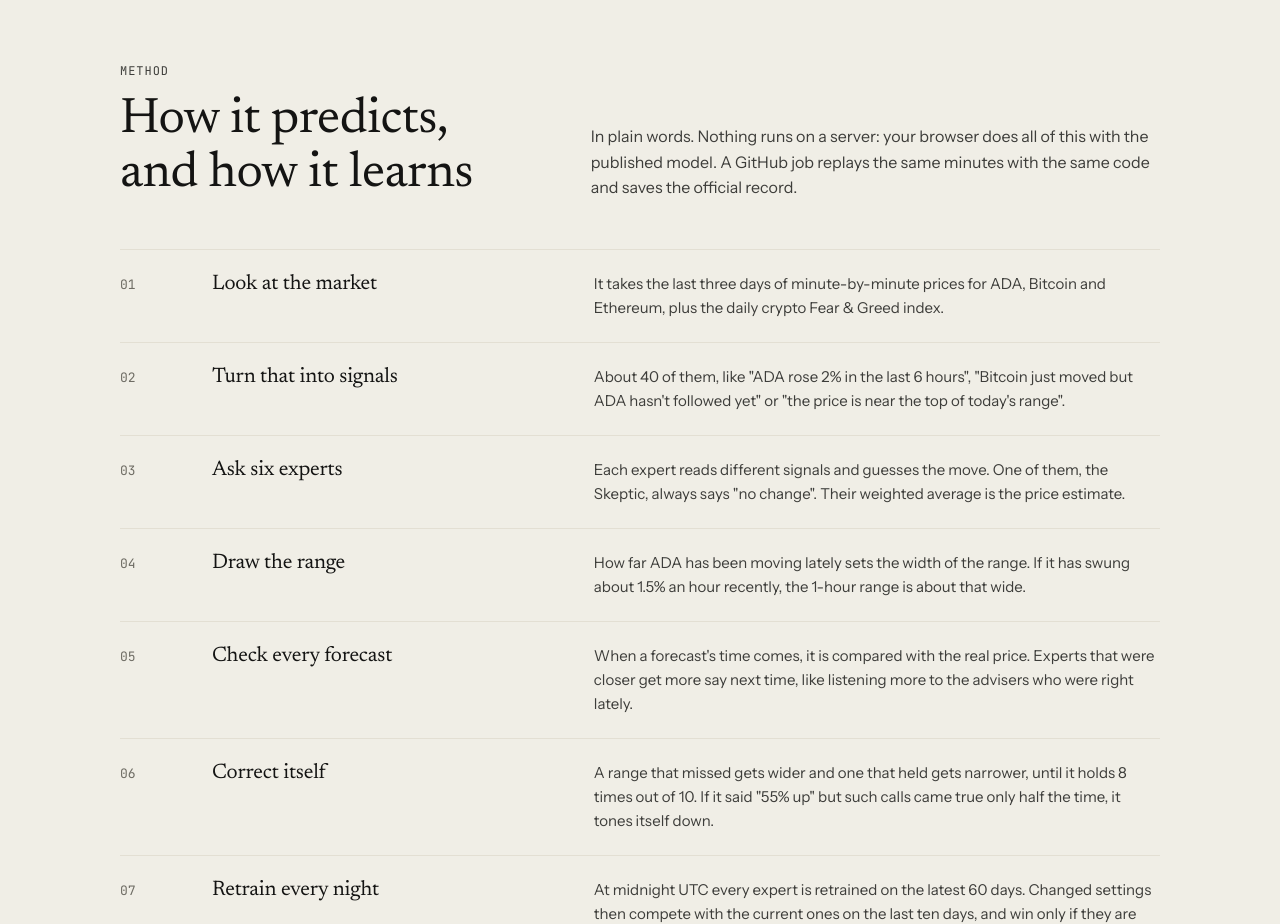
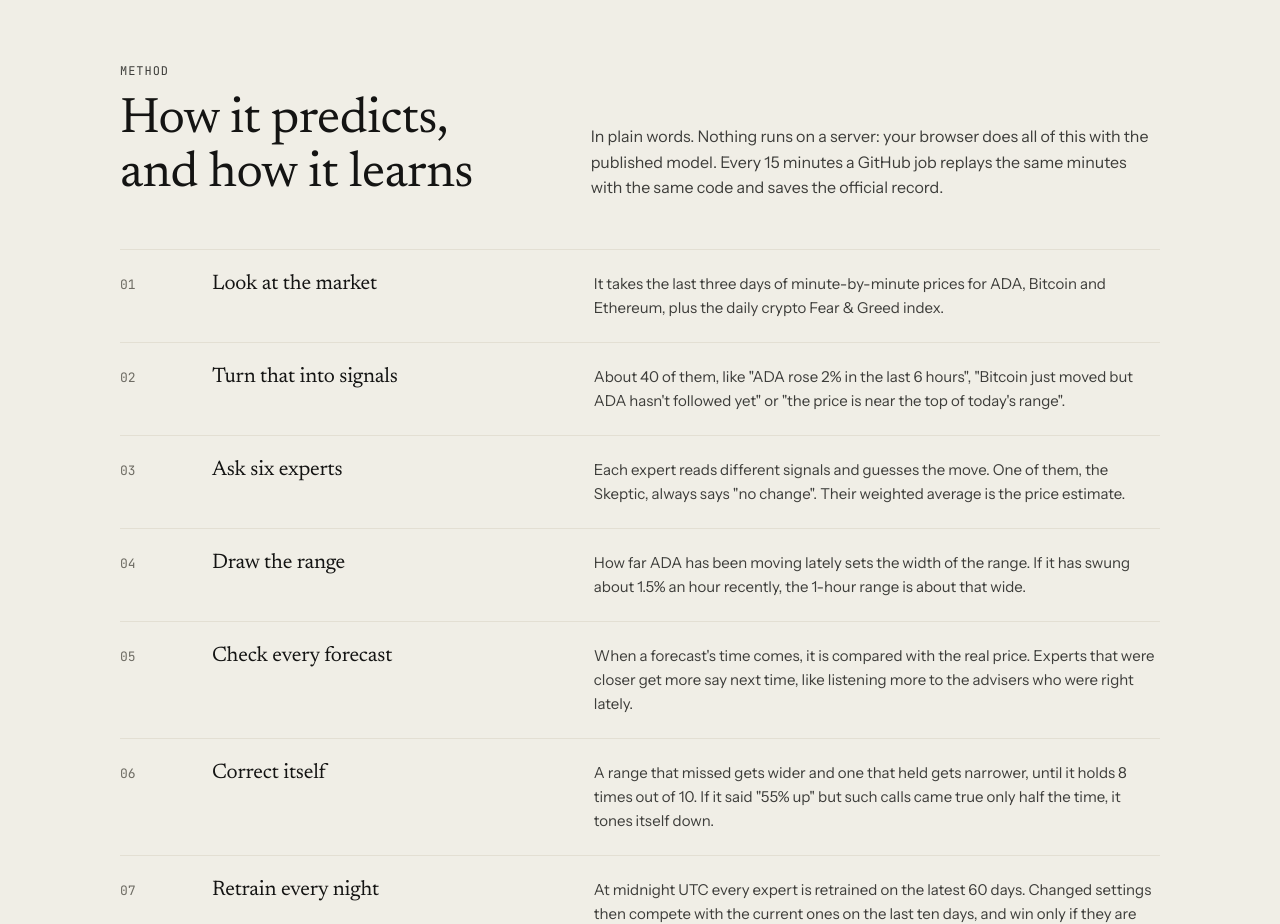
Before and after one commit to omidabduli/cardano-self-improving-prediction, a website with bundled scripts: page site/index.html in a window 1280 px wide. Shown: the part 2940-3864 px from the top of the page. Built offline with nearby package versions, Linux system fonts and the light colour scheme; no server answers; files whose address does not match are found by name.

Commit message:
Save the record every 15 minutes
cron-job.org now starts the workflow at minute 1, 16, 31 and 46, so the current
forecast is always in the published record and the page shows it at once.

Co-Authored-By: Claude Opus 5.5 <noreply@anthropic.com>

```diff
--- a/site/index.html
+++ b/site/index.html
@@ -93,7 +93,7 @@
 <section class="block alt" id="method"><div class="wrap">
   <div class="sec-head">
     <div><p class="eyebrow">Method</p><h2>How it predicts, and how it learns</h2></div>
-    <p>In plain words. Nothing runs on a server: your browser does all of this with the published model. A GitHub job replays the same minutes with the same code and saves the official record.</p>
+    <p>In plain words. Nothing runs on a server: your browser does all of this with the published model. Every 15 minutes a GitHub job replays the same minutes with the same code and saves the official record.</p>
   </div>
   <ol class="steps">
     <li><span class="yr">01</span><h3>Look at the market</h3><p>It takes the last three days of minute-by-minute prices for ADA, Bitcoin and Ethereum, plus the daily crypto Fear &amp; Greed index.</p></li>
```
Also changed, not shown: .github/workflows/pipeline.yml, README.md.
